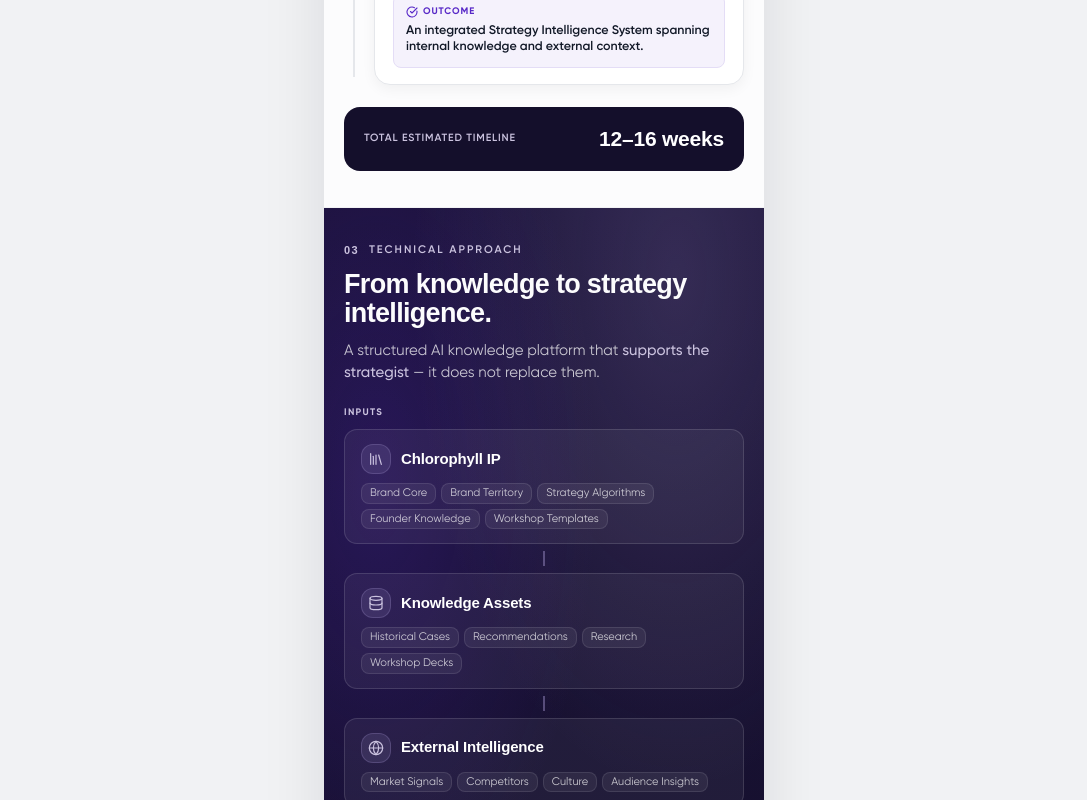
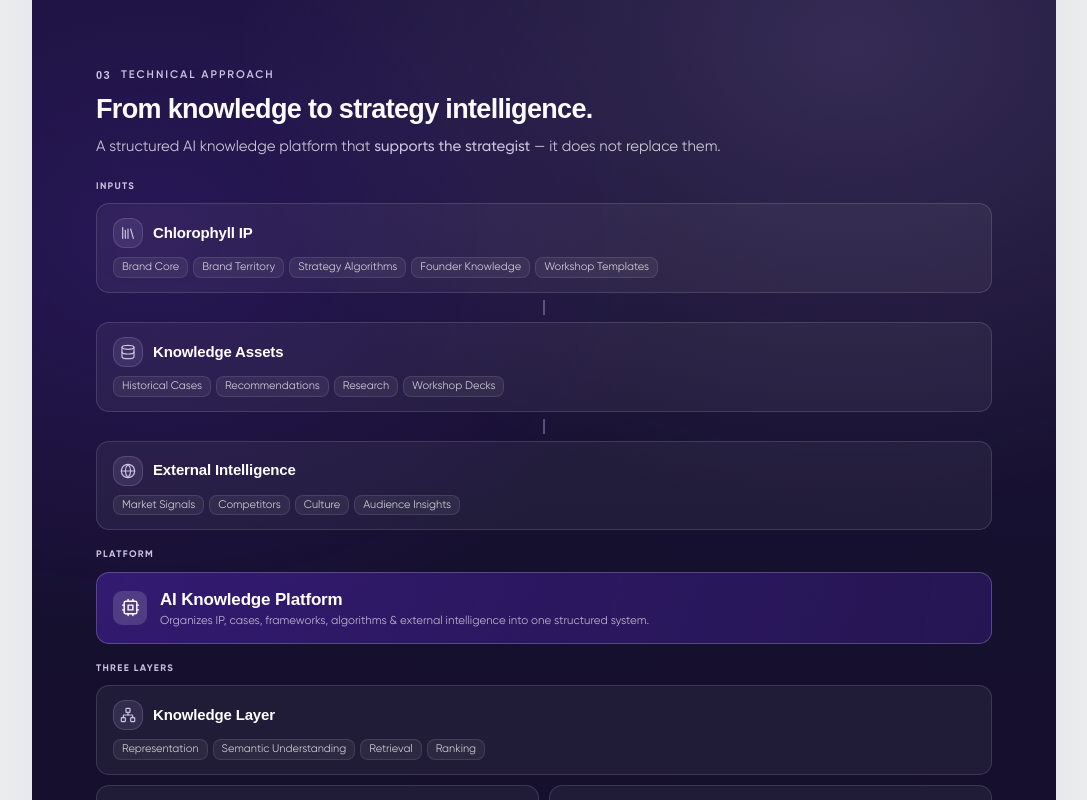
Before and after one commit to yuvabe-ai-labs/proposal-chlorophyll, a Next.js app: page / in a window 1280 px wide. Shown: the part 2960-3760 px from the top of the page, without its empty margins (96-1183 px from the left). Built offline with nearby package versions, Linux system fonts and the light colour scheme; a web font is replaced by a local one.

Commit message:
feat: responsive Doc shell and Section padding (desktop-first)

```diff
--- a/src/components/ui.tsx
+++ b/src/components/ui.tsx
@@ -1,9 +1,9 @@
 import type { ReactNode } from "react";
 
-/* ── Phone-width document shell ──────────────────────────────────────── */
+/* ── Document shell — phone column on mobile, wide canvas on desktop ──── */
 export function Doc({ children }: { children: ReactNode }) {
   return (
-    <div className="relative mx-auto min-h-screen max-w-[440px] overflow-hidden bg-neutral-25 shadow-[0_0_60px_rgba(11,15,25,0.10)]">
+    <div className="relative mx-auto min-h-screen w-full max-w-[460px] overflow-hidden bg-neutral-25 shadow-[0_0_60px_rgba(11,15,25,0.10)] md:max-w-3xl lg:max-w-5xl lg:shadow-[0_0_120px_rgba(11,15,25,0.08)]">
       {children}
     </div>
   );
@@ -42,7 +42,7 @@
   return (
     <section
       id={id}
-      className={`relative scroll-mt-[24px] px-5 pt-[34px] pb-9 ${
+      className={`relative scroll-mt-[24px] px-5 pt-[34px] pb-9 md:px-10 md:pt-14 md:pb-16 lg:px-16 lg:pt-20 lg:pb-24 ${
         first ? "" : "border-t border-neutral-100"
       } ${night ? "bg-night text-neutral-25" : ""}`}
     >
```
